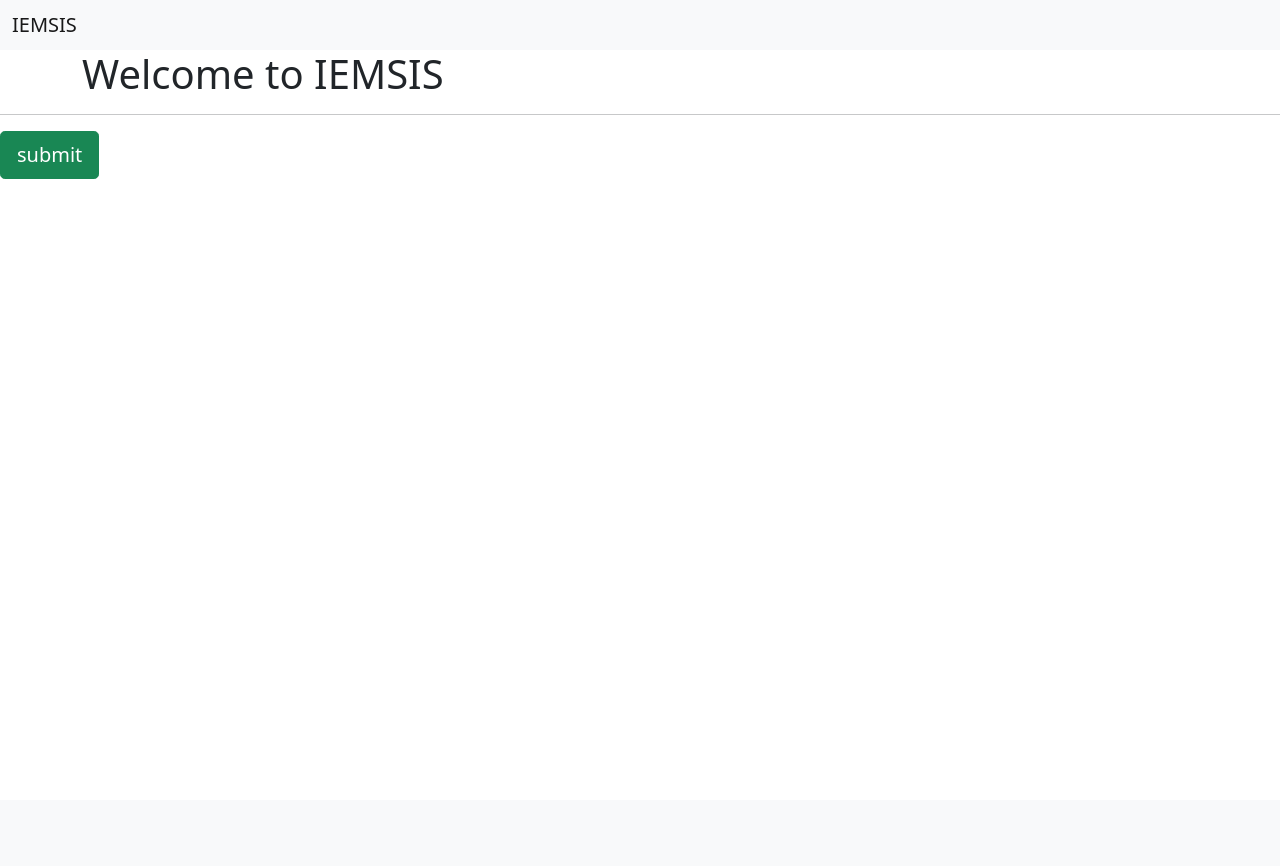
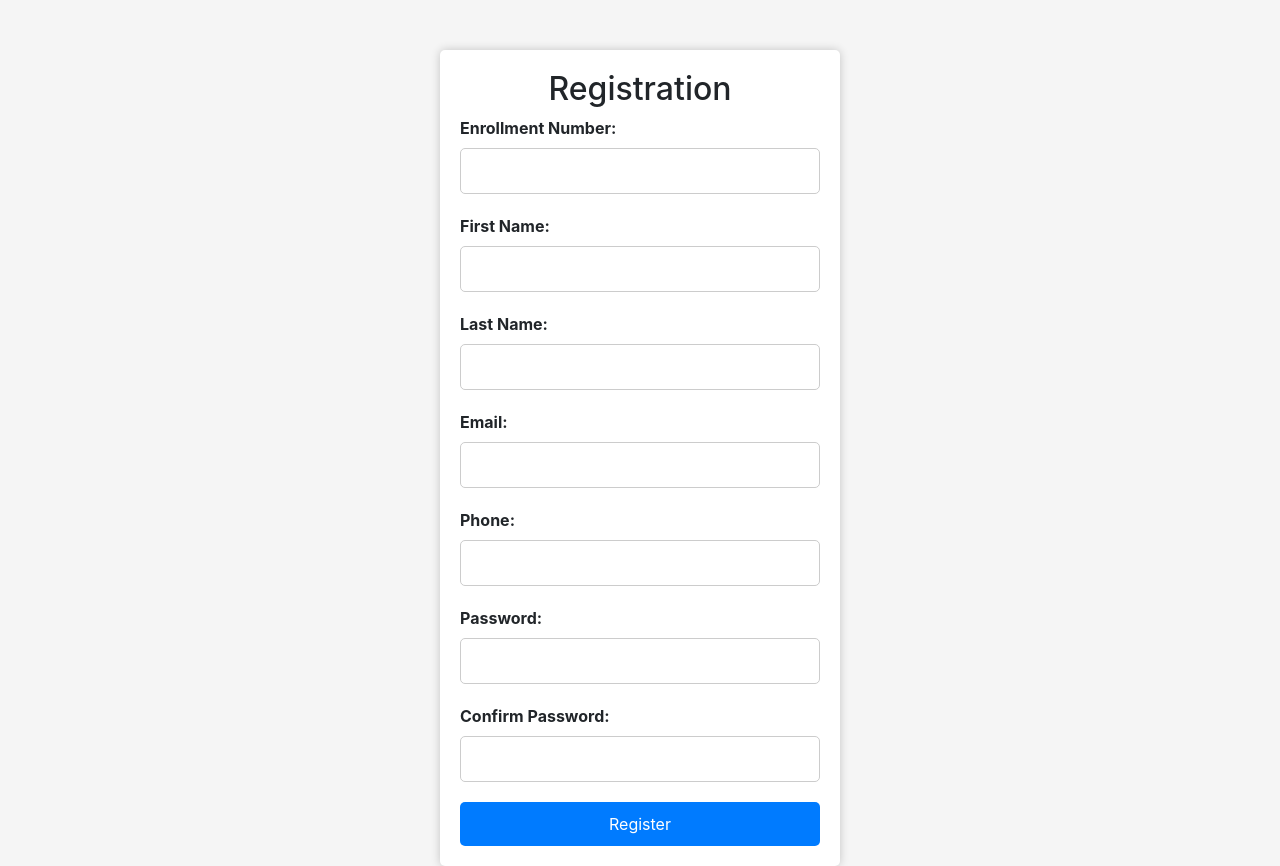
Before and after one commit to Arjun4522/EduTrack, a Django app: template app/templates/registration.html in a window 1280 px wide. Before the commit the page ends 179 px from the top, so only its background shows below. Run offline with Django 3.2, Linux system fonts and the light colour scheme; the template is opened without the code that fills it, so the values that code supplies are empty; some libraries are stand-ins or nearby versions.

Commit message:
first commit

```diff
--- a/app/templates/registration.html
+++ b/app/templates/registration.html
@@ -1,39 +1,98 @@
-<!doctype html>
+<!DOCTYPE html>
 <html lang="en">
-  <head>
-    <!-- Required meta tags -->
-    <meta charset="utf-8">
-    <meta name="viewport" content="width=device-width, initial-scale=1">
+<head>
+    <meta charset="UTF-8">
+    <meta name="viewport" content="width=device-width, initial-scale=1.0">
+    <title>Registration - IEMSIS</title>
+    <link rel="stylesheet" href="https://maxcdn.bootstrapcdn.com/bootstrap/4.5.2/css/bootstrap.min.css">
+    <style>
+        body {
+            background-color: #f5f5f5;
+        }
+        .registration-container {
+            margin-top: 50px;
+            max-width: 400px;
+            padding: 20px;
+            background-color: #fff;
+            border-radius: 5px;
+            box-shadow: 0px 0px 10px rgba(0, 0, 0, 0.2);
+        }
+        .registration-container h2 {
+            text-align: center;
+        }
+        .form-group {
+            margin-bottom: 20px;
+        }
+        .form-group label {
+            font-weight: bold;
+        }
+        .form-group input {
+            width: 100%;
+            padding: 10px;
+            border: 1px solid #ccc;
+            border-radius: 5px;
+        }
+        .btn-register {
+            background-color: #007BFF;
+            color: #fff;
+            width: 100%;
+            padding: 10px;
+            border: none;
+            border-radius: 5px;
+            cursor: pointer;
+        }
+        .btn-register:hover {
+            background-color: #0056b3;
+        }
+    </style>
+</head>
+<body>
+    <div class="container">
+        <div class="row justify-content-center">
+            <div class="col-md-6 registration-container">
+                <h2>Registration</h2>
+                <form method="post">
+                    {% csrf_token %}
 
-    <!-- Bootstrap CSS -->
-    <link href="https://cdn.jsdelivr.net/npm/bootstrap@5.0.2/dist/css/bootstrap.min.css" rel="stylesheet" integrity="sha384-EVSTQN3/azprG1Anm3QDgpJLIm9Nao0Yz1ztcQTwFspd3yD65VohhpuuCOmLASjC" crossorigin="anonymous">
+                    <div class="form-group">
+                        <label for="enrollment_number">Enrollment Number:</label>
+                        <input type="text" id="enrollment_number" name="enrollment_number" maxlength="20" required>
+                    </div>
 
-    <title>IEMSIS</title>
-  </head>
-  <body>
-    <nav class="navbar navbar-light bg-light">
-  <div class="container-fluid">
-    <span class="navbar-brand mb-0 h1">IEMSIS</span>
-  </div>
-</nav>
-    <div class="container">
-    <h1>Welcome to IEMSIS</h1>
+                    <div class="form-group">
+                        <label for="first_name">First Name:</label>
+                        <input type="text" id="first_name" name="first_name" maxlength="30" required>
+                    </div>
+
+                    <div class="form-group">
+                        <label for="last_name">Last Name:</label>
+                        <input type="text" id="last_name" name="last_name" maxlength="30" required>
+                    </div>
+
+                    <div class="form-group">
+                        <label for="email">Email:</label>
+                        <input type="email" id="email" name="email" maxlength="75" required>
+                    </div>
+
+                    <div class="form-group">
+                        <label for="phone_number">Phone:</label>
+                        <input type="text" id="phone_number" name="phone_number" maxlength="15" required>
+                    </div>
+
+                    <div class="form-group">
+                        <label for="password">Password:</label>
+                        <input type="password" id="password" name="password" required>
+                    </div>
+
+                    <div class="form-group">
+                        <label for="confirm_password">Confirm Password:</label>
+                        <input type="password" id="confirm_password" name="confirm_password" required>
+                    </div>
+
+                    <button type="submit" class="btn btn-register">Register</button>
+                </form>
+            </div>
+        </div>
     </div>
-    <hr>
-    <form action="." method="post">
-        {% csrf_token %}
-        {{ user_form.as_p }}
-        <button  type="submit" class="btn btn-lg btn-success">submit</button>
-    </form>
-    <!-- Optional JavaScript; choose one of the two! -->
-
-    <!-- Option 1: Bootstrap Bundle with Popper -->
-    <script src="https://cdn.jsdelivr.net/npm/bootstrap@5.0.2/dist/js/bootstrap.bundle.min.js" integrity="sha384-MrcW6ZMFYlzcLA8Nl+NtUVF0sA7MsXsP1UyJoMp4YLEuNSfAP+JcXn/tWtIaxVXM" crossorigin="anonymous"></script>
-
-    <!-- Option 2: Separate Popper and Bootstrap JS -->
-    <!--
-    <script src="https://cdn.jsdelivr.net/npm/@popperjs/core@2.9.2/dist/umd/popper.min.js" integrity="sha384-IQsoLXl5PILFhosVNubq5LC7Qb9DXgDA9i+tQ8Zj3iwWAwPtgFTxbJ8NT4GN1R8p" crossorigin="anonymous"></script>
-    <script src="https://cdn.jsdelivr.net/npm/bootstrap@5.0.2/dist/js/bootstrap.min.js" integrity="sha384-cVKIPhGWiC2Al4u+LWgxfKTRIcfu0JTxR+EQDz/bgldoEyl4H0zUF0QKbrJ0EcQF" crossorigin="anonymous"></script>
-    -->
-  </body>
+</body>
 </html>
```
Also changed, not shown: app/templates/index.html (+30 -10 lines), app/templates/login.html (+65 -34 lines), db.sqlite3.
